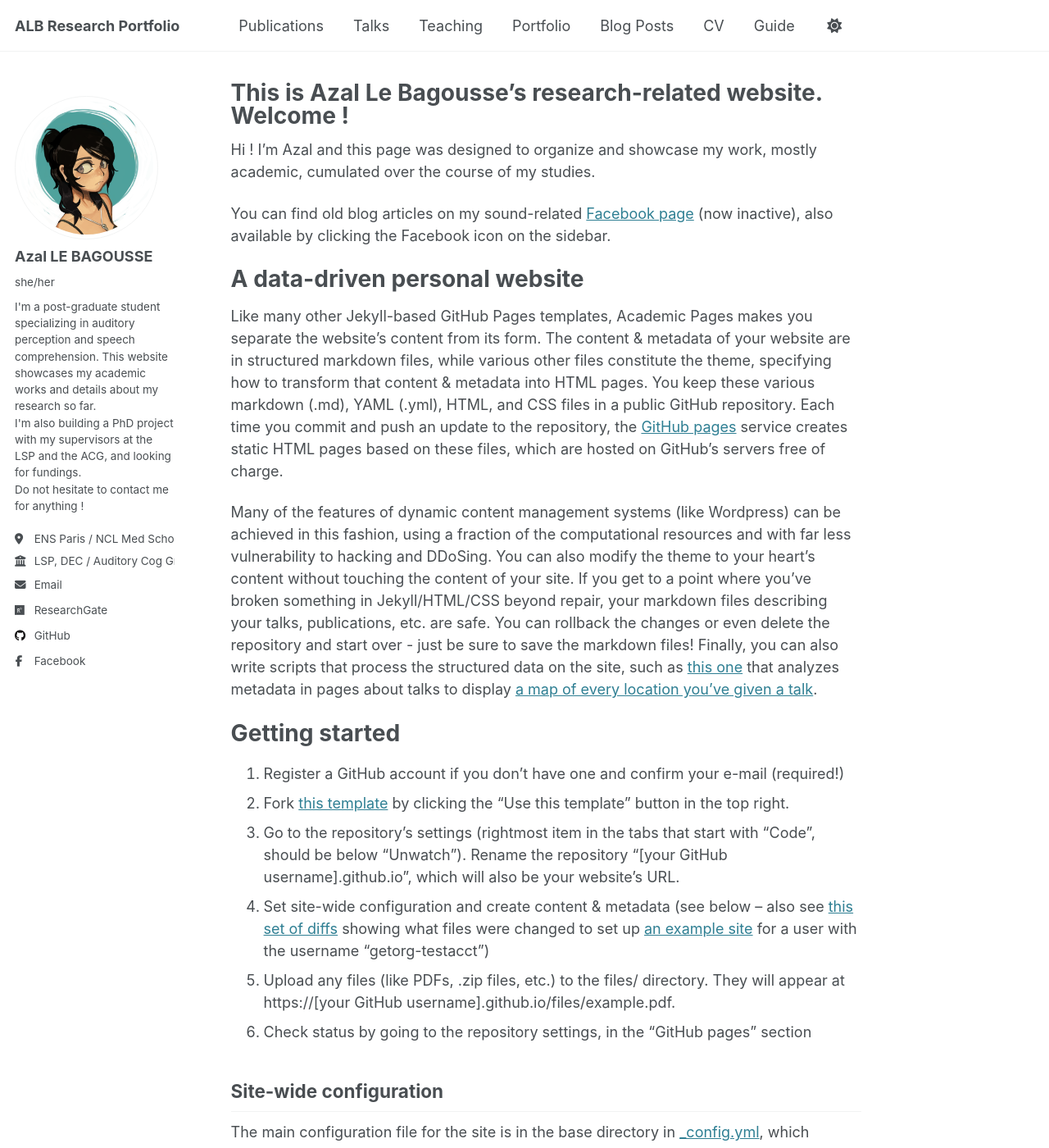
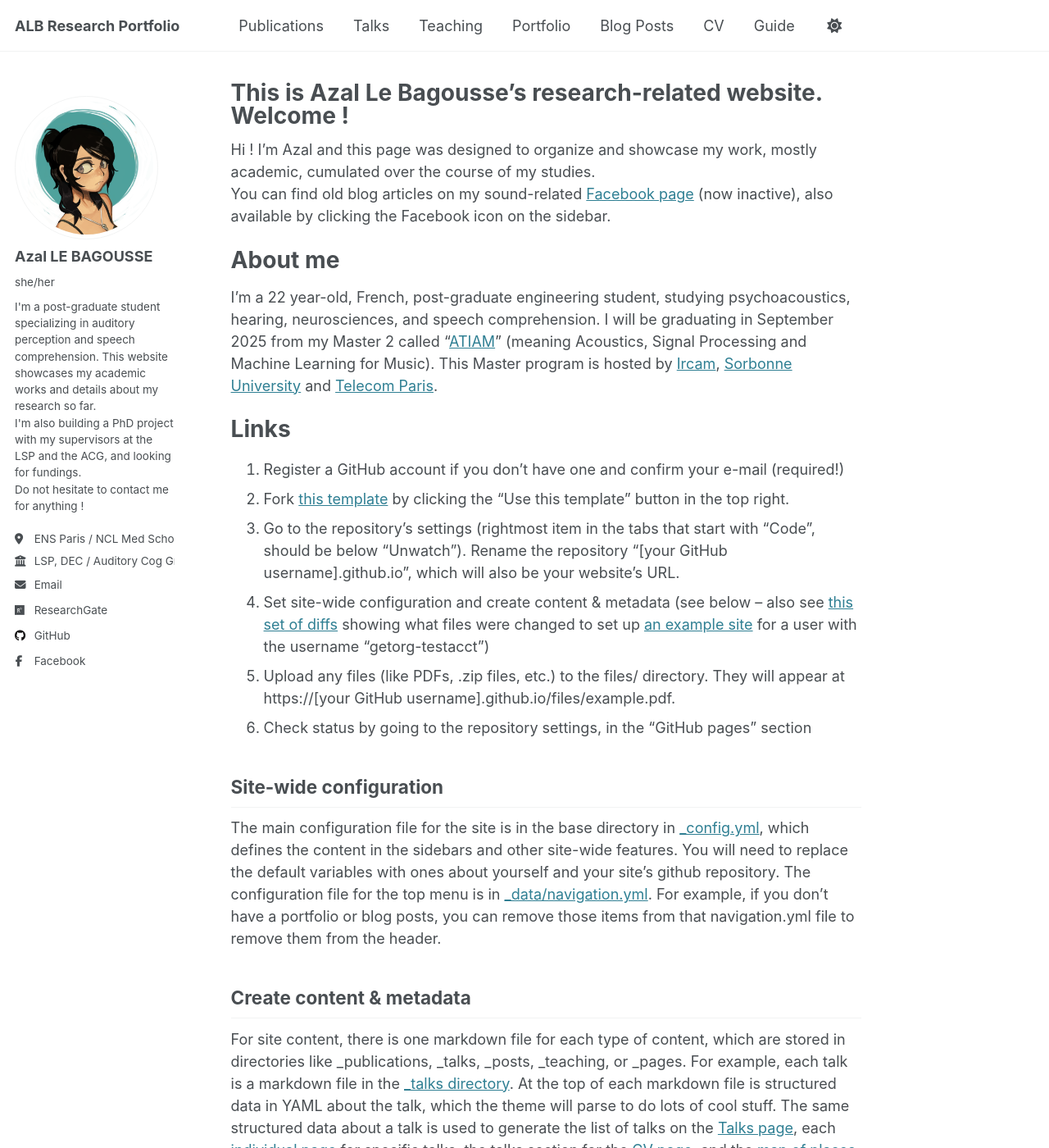
Before and after one commit to azallb/azallb.github.io, a Jekyll site: the page built from _pages/about.md, in a window 1280 px wide and 1400 px high. Shown: the whole window at 82% size. Built offline with Jekyll 4.4.1, drawn with Linux system fonts in a browser that asks for light colours.

Commit message:
modify about, main page

```diff
--- a/_pages/about.md
+++ b/_pages/about.md
@@ -7,17 +7,14 @@ redirect_from:
   - /about.html
 ---
 
-Hi ! I'm Azal and this page was designed to organize and showcase my work, mostly academic, cumulated over the course of my studies.
-
+Hi ! I'm Azal and this page was designed to organize and showcase my work, mostly academic, cumulated over the course of my studies. <br>
 You can find old blog articles on my sound-related [Facebook page](https://www.facebook.com/melomanelibre/) (now inactive), also available by clicking the Facebook icon on the sidebar.
 
-A data-driven personal website
+About me
 ======
-Like many other Jekyll-based GitHub Pages templates, Academic Pages makes you separate the website's content from its form. The content & metadata of your website are in structured markdown files, while various other files constitute the theme, specifying how to transform that content & metadata into HTML pages. You keep these various markdown (.md), YAML (.yml), HTML, and CSS files in a public GitHub repository. Each time you commit and push an update to the repository, the [GitHub pages](https://pages.github.com/) service creates static HTML pages based on these files, which are hosted on GitHub's servers free of charge.
+I'm a 22 year-old, French, post-graduate engineering student, studying psychoacoustics, hearing, neurosciences, and speech comprehension. I will be graduating in September 2025 from my Master 2 called "[ATIAM](http://www.atiam.ircam.fr/en/)" (meaning Acoustics, Signal Processing and Machine Learning for Music). This Master program is hosted by [Ircam](https://www.ircam.fr/), [Sorbonne University](https://sciences.sorbonne-universite.fr/en) and [Telecom Paris](https://www.telecom-paris.fr/en/home).
 
-Many of the features of dynamic content management systems (like Wordpress) can be achieved in this fashion, using a fraction of the computational resources and with far less vulnerability to hacking and DDoSing. You can also modify the theme to your heart's content without touching the content of your site. If you get to a point where you've broken something in Jekyll/HTML/CSS beyond repair, your markdown files describing your talks, publications, etc. are safe. You can rollback the changes or even delete the repository and start over - just be sure to save the markdown files! Finally, you can also write scripts that process the structured data on the site, such as [this one](https://github.com/academicpages/academicpages.github.io/blob/master/talkmap.ipynb) that analyzes metadata in pages about talks to display [a map of every location you've given a talk](https://academicpages.github.io/talkmap.html).
-
-Getting started
+Links
 ======
 1. Register a GitHub account if you don't have one and confirm your e-mail (required!)
 1. Fork [this template](https://github.com/academicpages/academicpages.github.io) by clicking the "Use this template" button in the top right.
```
